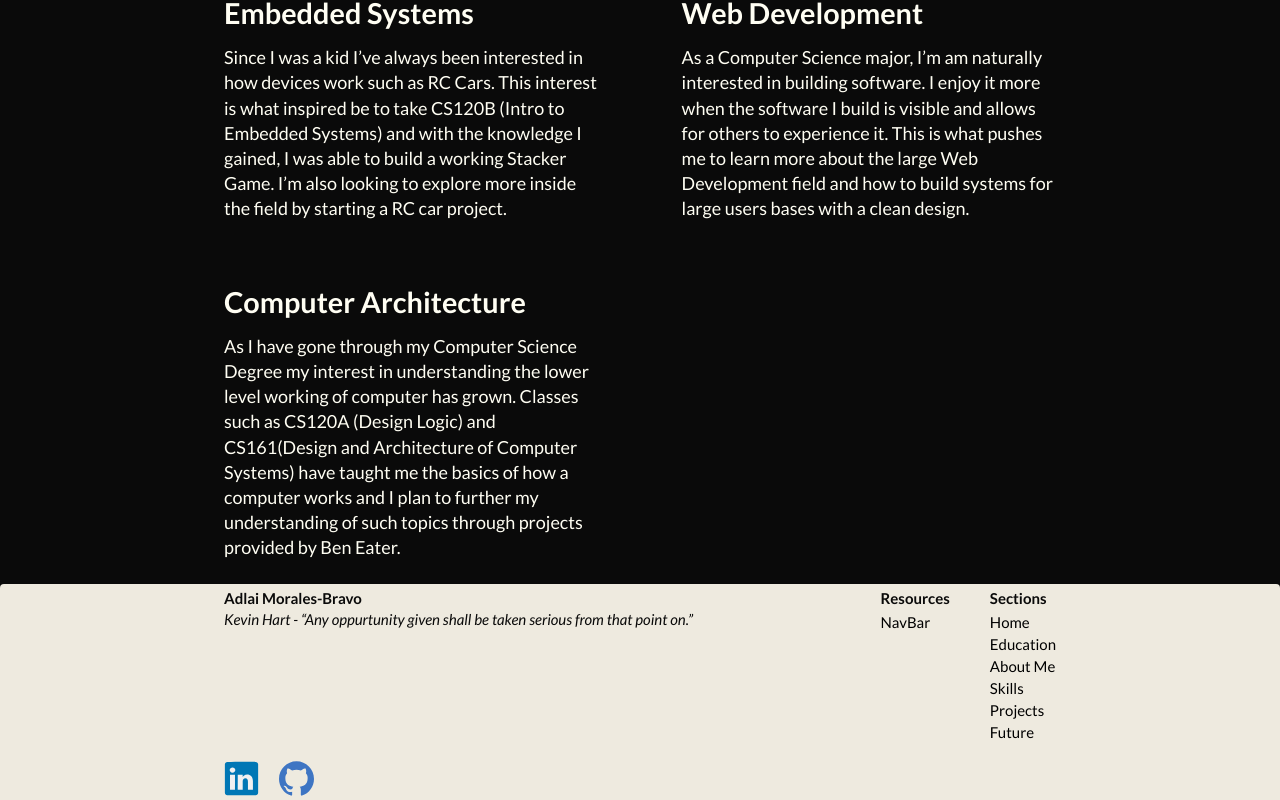
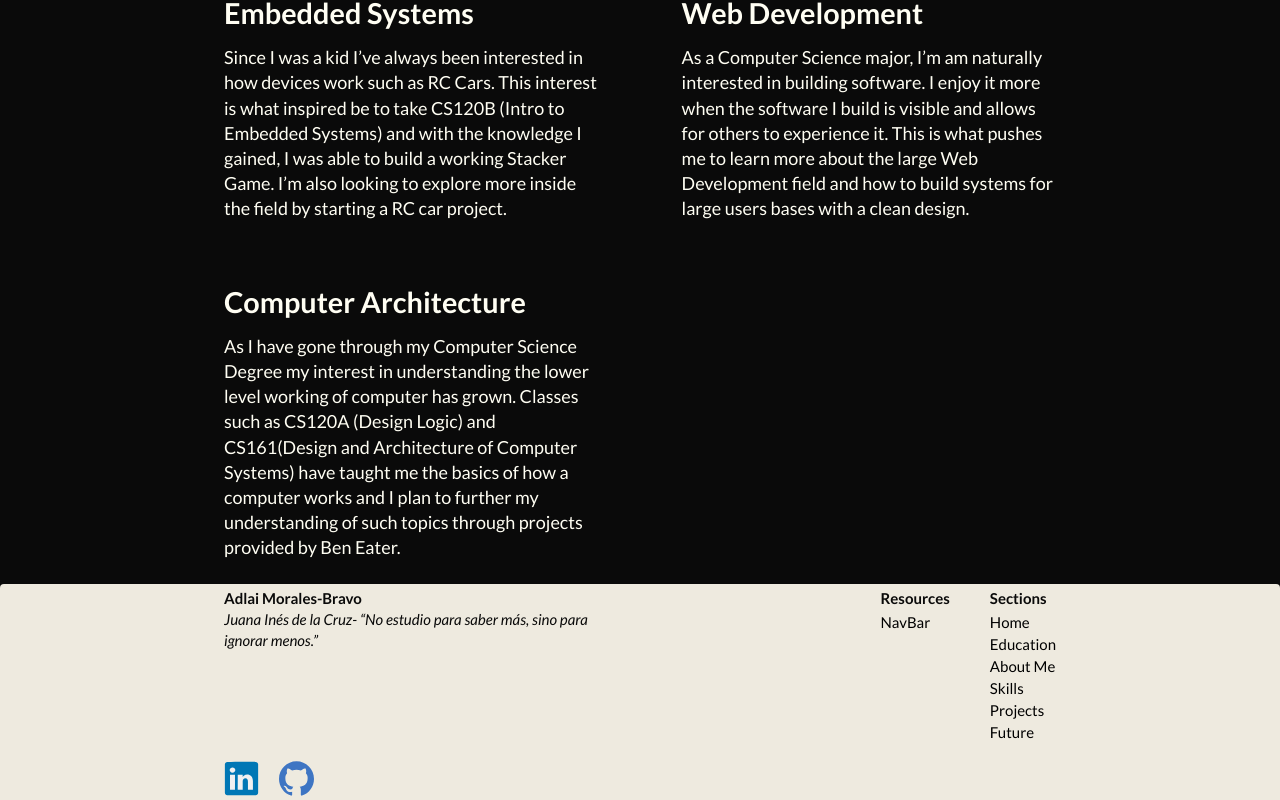
Before and after one commit to AdlaiMB/Personal-Website, a React (Create React App) app: page / in a window 1280 px wide. Shown: the part 2296-3096 px from the top of the page. Built offline with nearby package versions, Linux system fonts and the light colour scheme.

Commit message:
content and width change to footer

```diff
--- a/src/components/Footer.js
+++ b/src/components/Footer.js
@@ -6,15 +6,13 @@ function Footer() {
     <footer className="footer_area">
       <div className="footer">
         <section className="top_section">
-          <div>
+          <div className="personal_section">
             <p className="bold_font small_font black_text">
               Adlai Morales-Bravo
             </p>
             <p className="italic_font small_font black_text">
-              Kevin Hart -{" "}
-              <q>
-                Any oppurtunity given shall be taken serious from that point on.
-              </q>
+              Juana Inés de la Cruz-{" "}
+              <q>No estudio para saber más, sino para ignorar menos.</q>
             </p>
           </div>
           <div className="links_section">
--- a/src/styles/App.css
+++ b/src/styles/App.css
@@ -361,6 +361,6 @@ ul {
 
   .layout {
     grid-template-columns: auto 85% auto;
-    grid-template-rows: 100vh 90vh 50vh 90vh 100vh 27vh;
+    grid-template-rows: 100vh 90vh 50vh 90vh 125vh 27vh;
   }
 }
--- a/src/styles/Footer.css
+++ b/src/styles/Footer.css
@@ -5,6 +5,10 @@
 .top_section {
   display: flex;
   justify-content: space-between;
+}
+
+.personal_section {
+  width: 50%;
 }
 
 .bottom_section {
```
